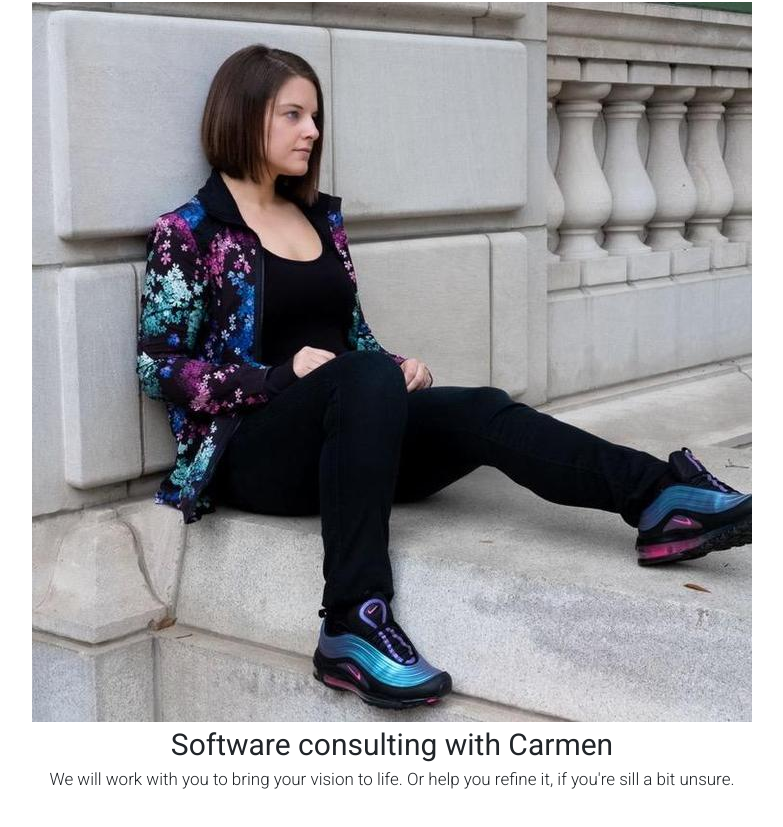
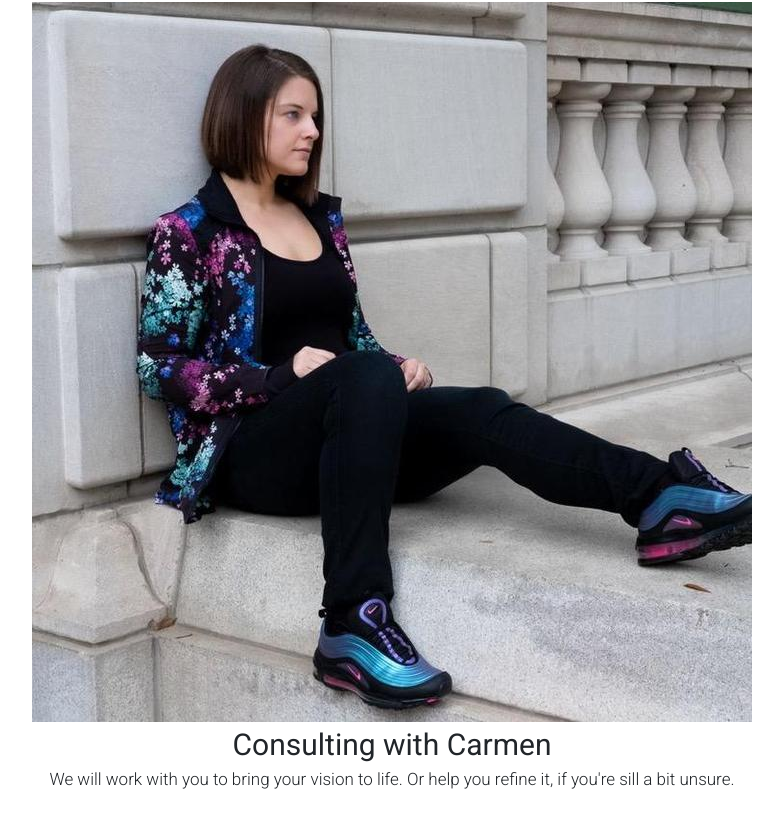
Before and after one commit to andrewroblesdev/EveryLine, a Next.js app: page / in a window 1280 px wide. Shown: the part 2380-3207 px from the top of the page, without its empty margins (248-1031 px from the left). Built offline with nearby package versions, Linux system fonts and the light colour scheme.

Commit message:
Add rounded corners to profile pictures

```diff
--- a/components/landing/about/about.js
+++ b/components/landing/about/about.js
@@ -43,7 +43,7 @@ export default function About() {
                         <img className={`${styles.profile}`} src="/images/r3versal.jpeg"></img>
                     </div>
                     <div className={`${styles.subtitle}`}>
-                       Software consulting with Carmen
+                      Consulting with Carmen
                     </div>
                     <div className={`${styles.small}`}>
                         We will work with you to bring your vision to life. Or help you refine it, if you're sill a bit unsure.
--- a/components/landing/about/about.module.css
+++ b/components/landing/about/about.module.css
@@ -50,5 +50,6 @@
     .profile{
         width: 100%;
         height: auto;
+        border-radius: 15px;
     }
 }
```
